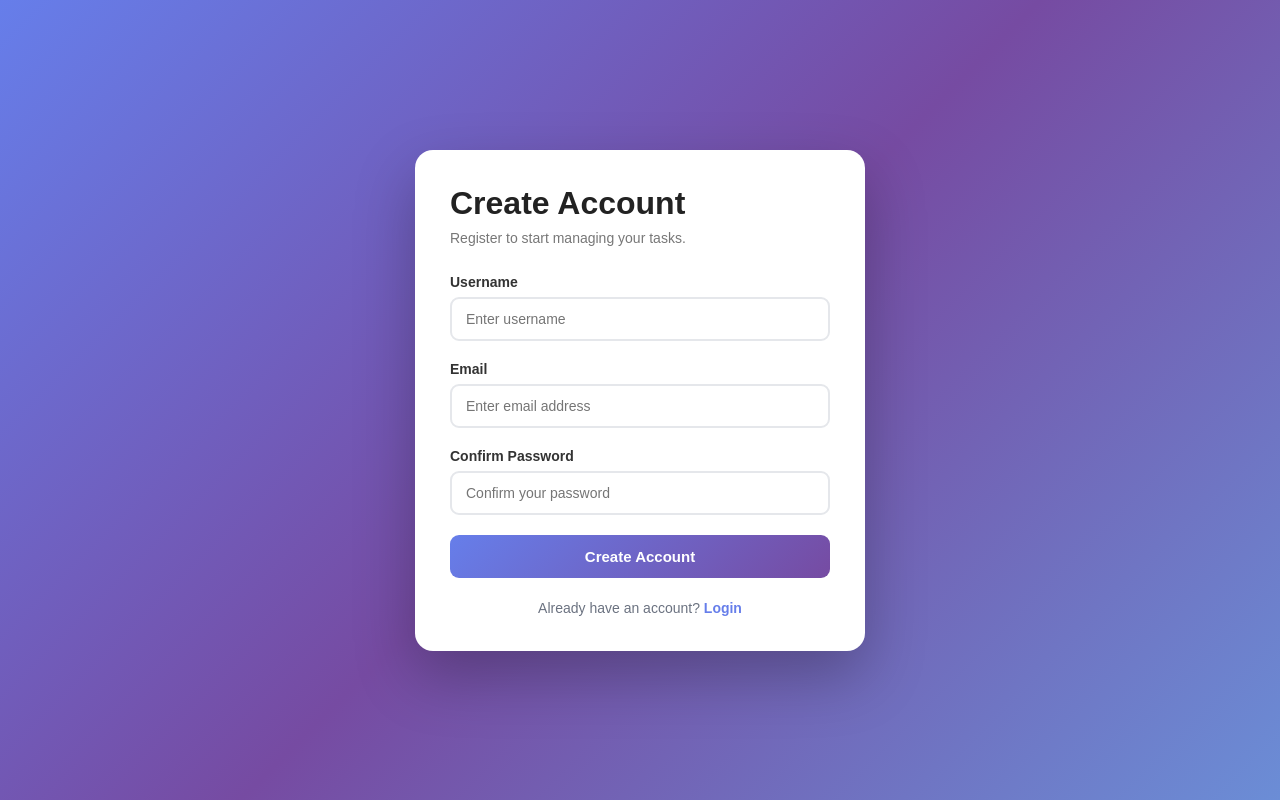
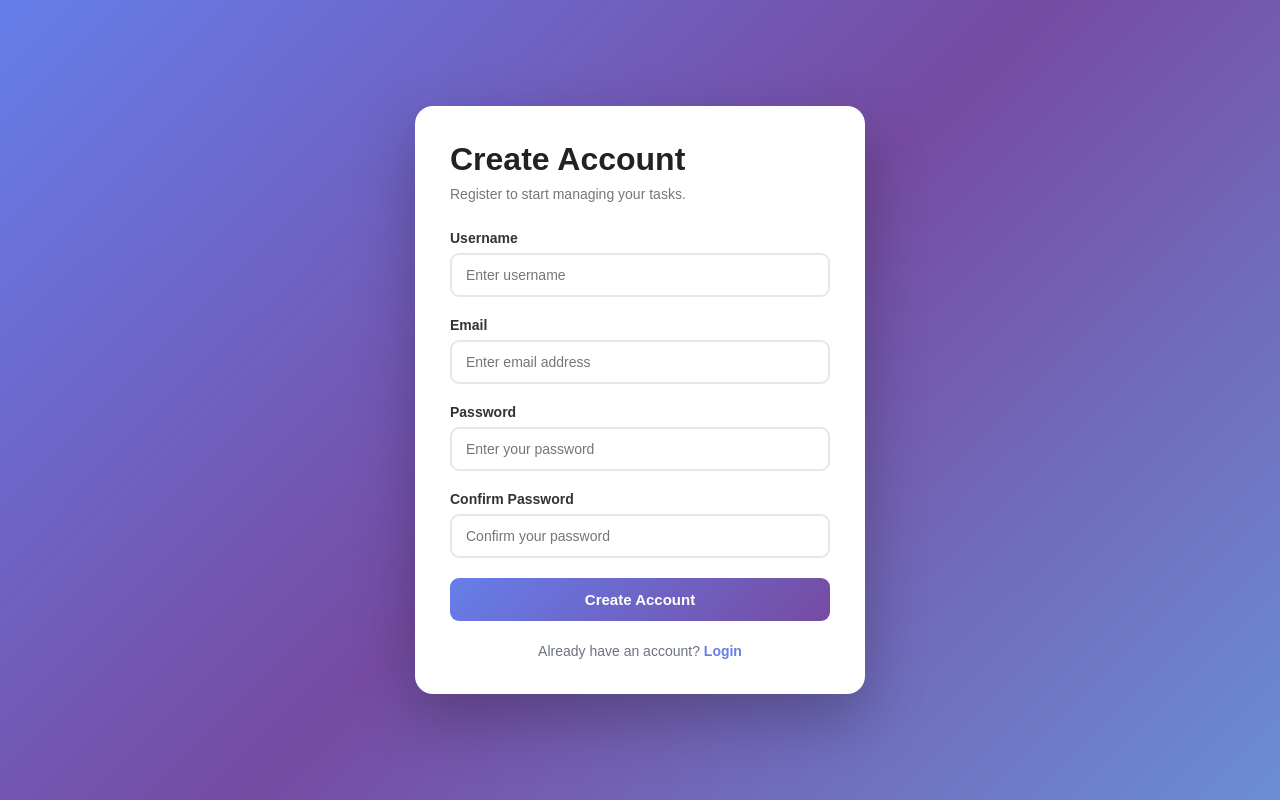
Before and after one commit to Abhishek-Chauhan5/Task-management-System, a Django app: page /student/web/register/ in a window 1280 px wide. Run offline with Django 5.2, Linux system fonts and the light colour scheme.

Commit message:
fix the bug

```diff
--- a/student/templates/register.html
+++ b/student/templates/register.html
@@ -280,10 +280,32 @@
         </div>
 
 
-        <!-- Password -->
+       <!-- Password -->
 
-        <div class="form-group">
-    <label for="confirm_password">Confirm Password</label>
+<div class="form-group">
+
+    <label for="password">
+        Password
+    </label>
+
+    <input
+        type="password"
+        id="password"
+        name="password"
+        placeholder="Enter your password"
+        required
+    >
+
+</div>
+
+
+<!-- Confirm Password -->
+
+<div class="form-group">
+
+    <label for="confirm_password">
+        Confirm Password
+    </label>
 
     <input
         type="password"
@@ -292,6 +314,7 @@
         placeholder="Confirm your password"
         required
     >
+
 </div>
 
 
```
Also changed, not shown: db.sqlite3.
